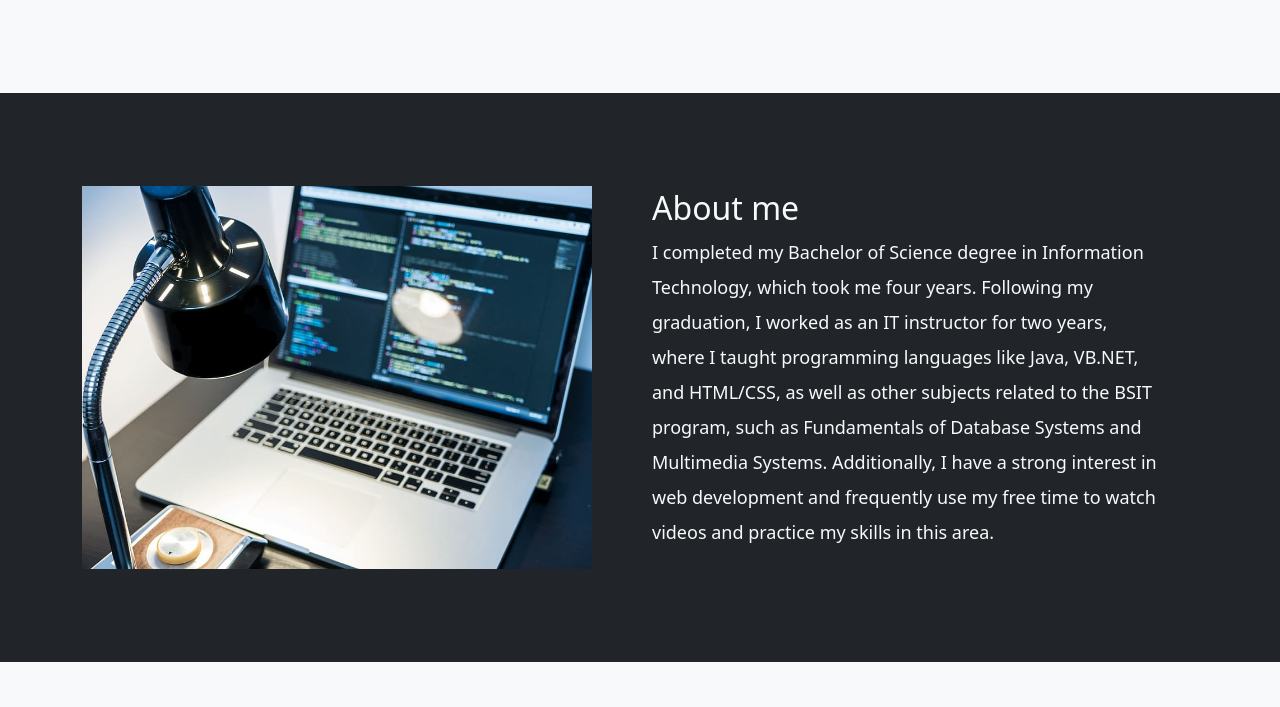
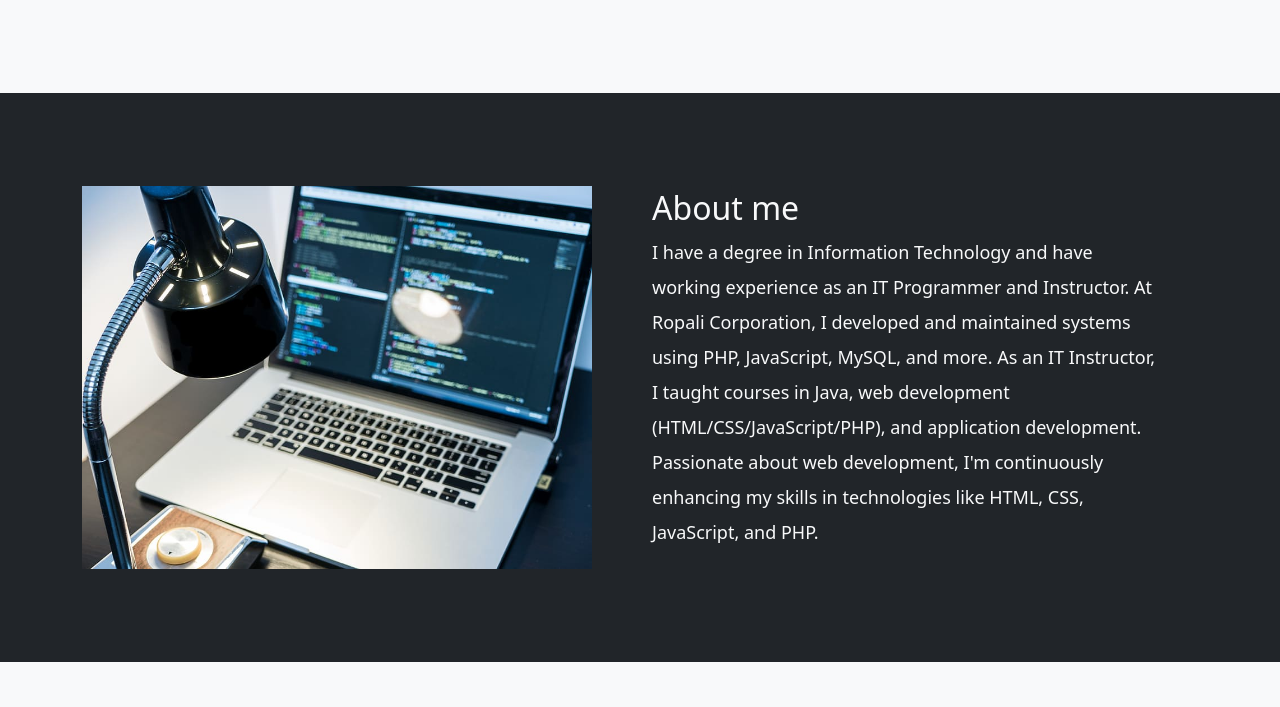
Before and after one commit to yunil30/MyWebsite, a plain HTML site: page index.html in a window 1280 px wide. Shown: the part 520-1227 px from the top of the page. Drawn offline with nearby package versions, Linux system fonts and the light colour scheme.

Commit message:
03-11-2025

```diff
--- a/index.html
+++ b/index.html
@@ -63,7 +63,7 @@
                 </div>
                 <div id="about_content" class="col-md p-5">
                     <h2>About me</h2>
-                    <p class="about-p">I completed my Bachelor of Science degree in Information Technology, which took me four years. Following my graduation, I worked as an IT instructor for two years, where I taught programming languages like Java, VB.NET, and HTML/CSS, as well as other subjects related to the BSIT program, such as Fundamentals of Database Systems and Multimedia Systems. Additionally, I have a strong interest in web development and frequently use my free time to watch videos and practice my skills in this area.</p>
+                    <p class="about-p">I have a degree in Information Technology and have working experience as an IT Programmer and Instructor. At Ropali Corporation, I developed and maintained systems using PHP, JavaScript, MySQL, and more. As an IT Instructor, I taught courses in Java, web development (HTML/CSS/JavaScript/PHP), and application development. Passionate about web development, I'm continuously enhancing my skills in technologies like HTML, CSS, JavaScript, and PHP.</p>
                 </div>
             </div>
         </div>
```
